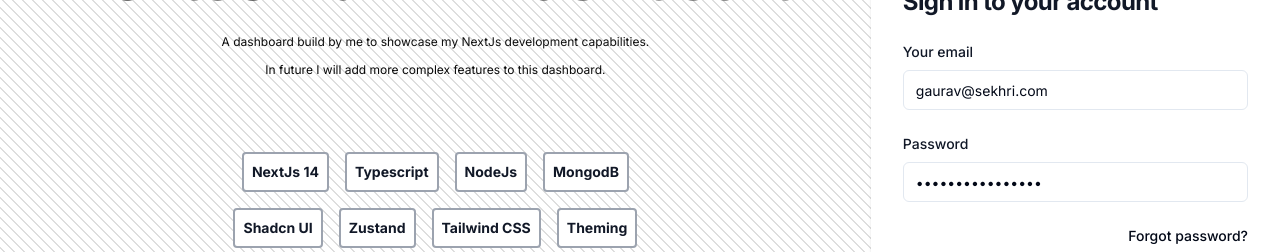
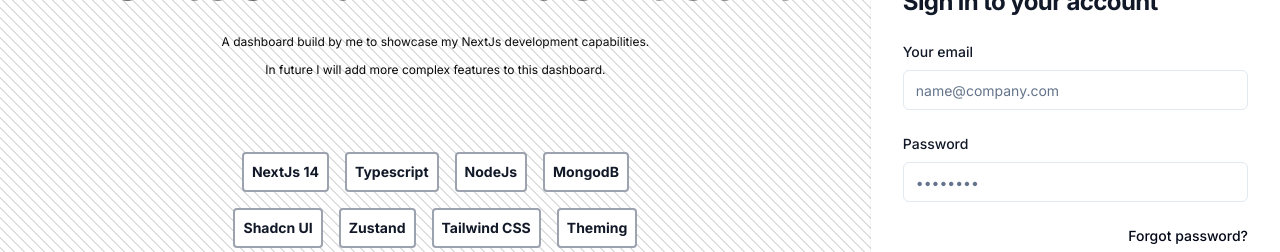
Before and after one commit to gauravsekhri/nextjs-dashboard, a Next.js app: page /login in a window 1280 px wide. Shown: the part 202-454 px from the top of the page. Built offline with nearby package versions, Linux system fonts and the light colour scheme.

Commit message:
title updated

```diff
--- a/app/layout.tsx
+++ b/app/layout.tsx
@@ -8,8 +8,9 @@
 const inter = Inter({ subsets: ["latin"] });
 
 export const metadata: Metadata = {
-  title: "Next Admin",
-  description: "Crafted with love by Gaurav Sekhri",
+  title: "Syntax Scrolls",
+  description:
+    "Crafted with love by Gaurav Sekhri. A powerful blogging platform. Syntax Scrolls",
 };
 
 export default function RootLayout({
--- a/forms/loginForm.tsx
+++ b/forms/loginForm.tsx
@@ -71,7 +71,7 @@
           className="focus:border-none"
           // className="bg-gray-50 border border-gray-300 text-gray-900 text-xs lg:text-sm rounded-lg block w-full p-2.5 dark:bg-gray-700 dark:border-gray-600 dark:placeholder-gray-400 dark:text-white"
           placeholder="name@company.com"
-          defaultValue="gaurav@sekhri.com"
+          // defaultValue="gaurav@sekhri.com"
           required
         />
       </div>
@@ -87,7 +87,7 @@
           name="password"
           id="password"
           placeholder="••••••••"
-          defaultValue="thisisatestvalue"
+          // defaultValue="thisisatestvalue"
           // className="bg-gray-50 border border-gray-300 text-gray-900 text-xs lg:text-sm rounded-lg block w-full p-2.5 dark:bg-gray-700 dark:border-gray-600 dark:placeholder-gray-400 dark:text-white"
           required
         />
```
